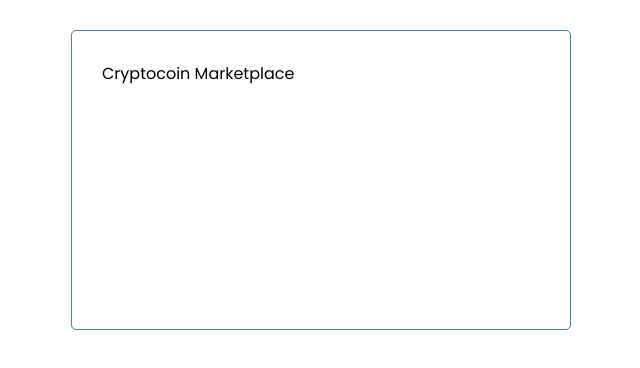
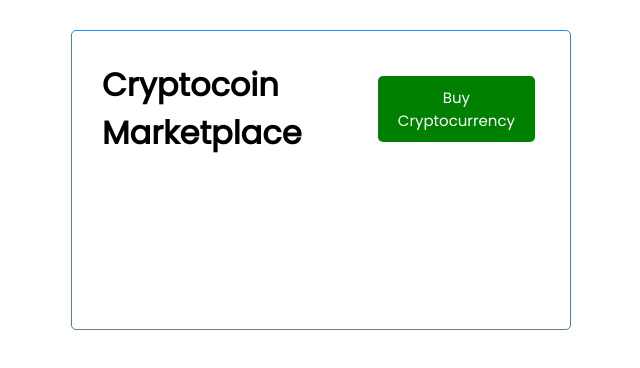
Before and after one commit to rregalado17/plutus-frontend, a React (Create React App) app: page / in a window 1280 px wide. Shown: the top 368 px of the page, without its empty margins (319-959 px from the left). Built offline with nearby package versions, Linux system fonts and the light colour scheme.

Commit message:
add button

```diff
--- /dev/null
+++ b/src/components/Button.js
@@ -0,0 +1,25 @@
+import PropTypes from 'prop-types'
+
+
+const Button = ( {color, text, onClick }) => {
+    return (
+            <button
+                onClick={onClick}
+                style={ {backgroundColor: color } }
+                className='btn'>
+                {text}
+            </button>
+    )
+}
+
+Button.defaultProps = {
+    color: 'steelblue'
+}
+
+Button.propTypes = {
+    text: PropTypes.string,
+    color: PropTypes.string,
+    onClick: PropTypes.func,
+}
+
+export default Button
--- a/src/components/Header.js
+++ b/src/components/Header.js
@@ -1,9 +1,18 @@
 
 import PropTypes from 'prop-types'
+import Button from './Button'
 
 const Header = ( {title}) => {
+
+    const onClick = () => {
+        console.log('Click')
+    }
+
     return (
-        <header>{title}</header>
+        <header className='header'>
+            <h1>{title}</h1>
+            <Button color='green' text='Buy Cryptocurrency' onClick={onClick}/>
+        </header>
     )
 }
 
```
